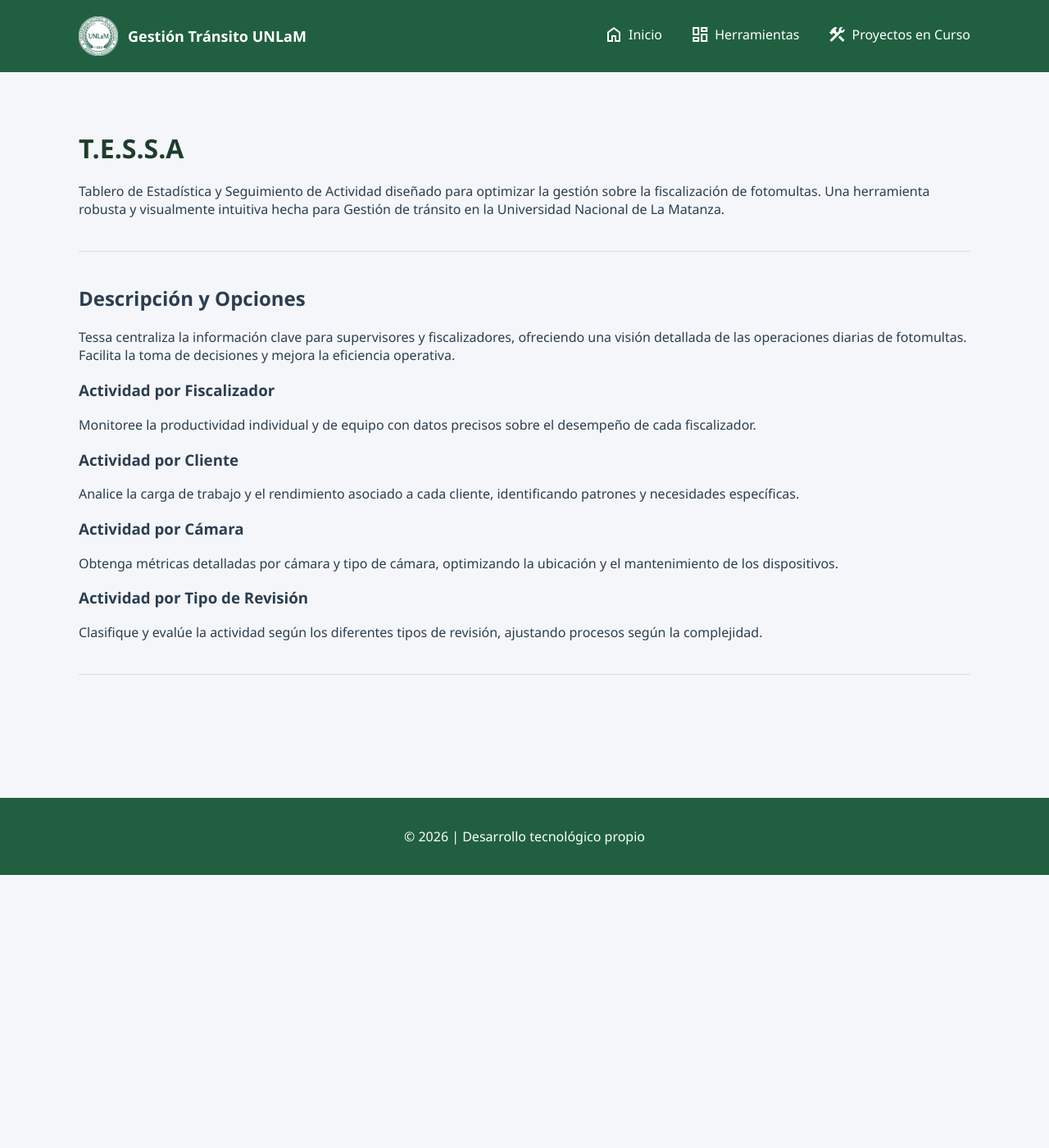
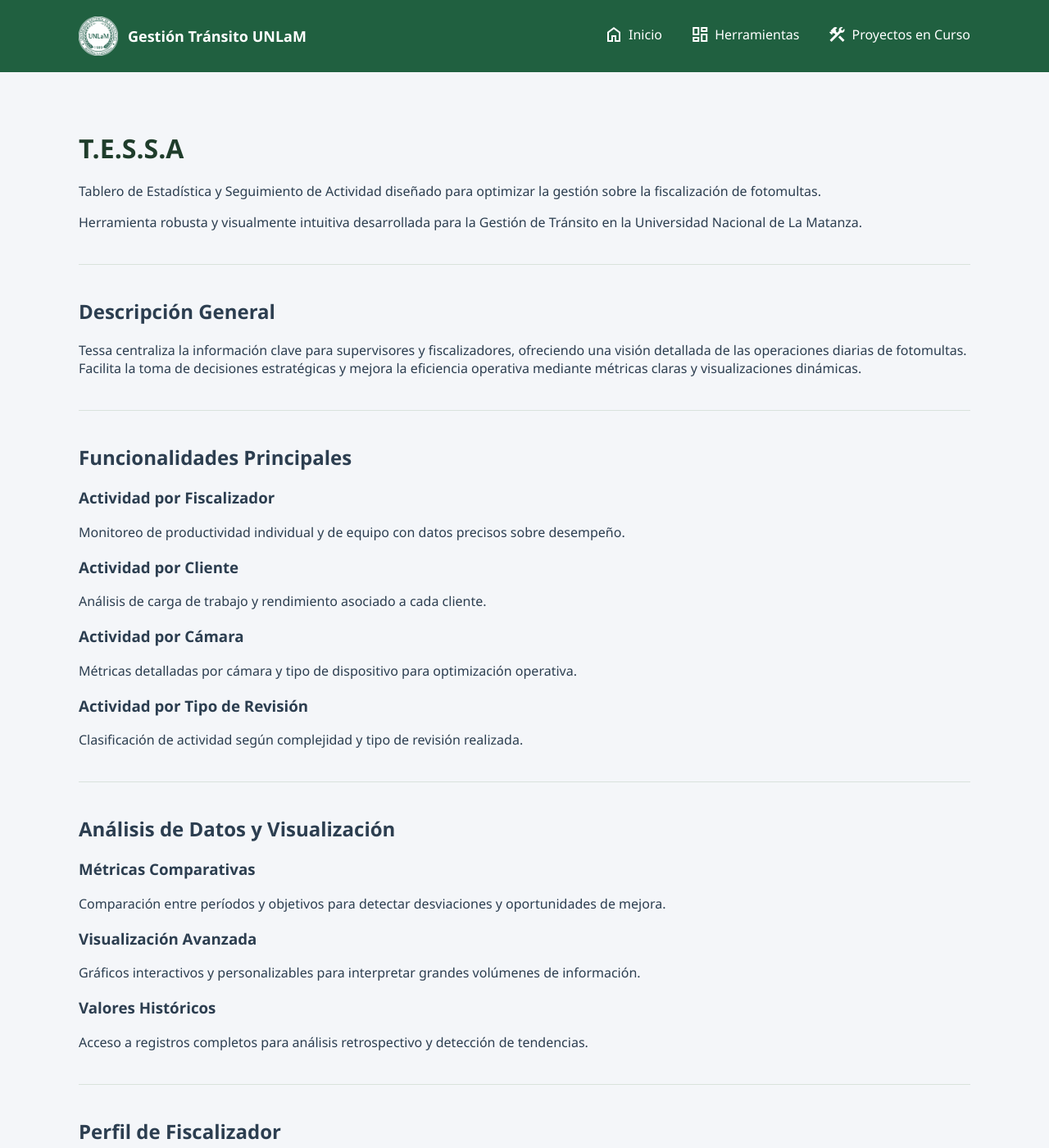
Before and after one commit to LucasVCorrea/lucasvcorrea.github.io, a Jekyll site: the page built from docs/herramientas/tessa.md, in a window 1280 px wide and 1400 px high. Shown: the whole window at 82% size. Built offline with Jekyll 4.4.1, drawn with Linux system fonts in a browser that asks for light colours; our own code applies the rules of GitHub Pages for plain Markdown files; some of the changed text lies outside the part shown.

Commit message:
Revise T.E.S.S.A documentation for clarity and structure
Updated the T.E.S.S.A documentation to enhance structure and clarity, including new sections on functionalities and data analysis.

```diff
--- a/docs/herramientas/tessa.md
+++ b/docs/herramientas/tessa.md
@@ -1,27 +1,102 @@
-# T.E.S.S.A
+---
+layout: default
+title: T.E.S.S.A
+---
 
-Tablero de Estadística y Seguimiento de
-Actividad diseñado para optimizar la gestión sobre la fiscalización de
-fotomultas. Una herramienta robusta y visualmente intuitiva hecha para
-Gestión de tránsito en la Universidad Nacional de La Matanza.
+<div class="tool-hero">
+  <h1>T.E.S.S.A</h1>
+  <p class="tool-subtitle">
+    Tablero de Estadística y Seguimiento de Actividad diseñado para optimizar la gestión sobre la fiscalización de fotomultas.
+  </p>
+  <p>
+    Herramienta robusta y visualmente intuitiva desarrollada para la Gestión de Tránsito en la Universidad Nacional de La Matanza.
+  </p>
+</div>
 
 ---
 
-## Descripción y Opciones
-Tessa centraliza la información clave para supervisores y fiscalizadores, ofreciendo una visión detallada de las operaciones diarias de
-fotomultas. Facilita la toma de decisiones y mejora la eficiencia operativa.
-### Actividad por Fiscalizador
-Monitoree la productividad individual y de equipo con datos
-precisos sobre el desempeño de cada fiscalizador.
-### Actividad por Cliente
-Analice la carga de trabajo y el rendimiento asociado a cada
-cliente, identificando patrones y necesidades específicas.
-### Actividad por Cámara
-Obtenga métricas detalladas por cámara y tipo de cámara,
-optimizando la ubicación y el mantenimiento de los
-dispositivos.
-### Actividad por Tipo de Revisión
-Clasifique y evalúe la actividad según los diferentes tipos de
-revisión, ajustando procesos según la complejidad.
+## Descripción General
+
+<div class="section-block">
+
+Tessa centraliza la información clave para supervisores y fiscalizadores, ofreciendo una visión detallada de las operaciones diarias de fotomultas.
+
+Facilita la toma de decisiones estratégicas y mejora la eficiencia operativa mediante métricas claras y visualizaciones dinámicas.
+
+</div>
 
 ---
+
+## Funcionalidades Principales
+
+<div class="feature-grid">
+
+<div class="feature-item">
+<h3>Actividad por Fiscalizador</h3>
+<p>Monitoreo de productividad individual y de equipo con datos precisos sobre desempeño.</p>
+</div>
+
+<div class="feature-item">
+<h3>Actividad por Cliente</h3>
+<p>Análisis de carga de trabajo y rendimiento asociado a cada cliente.</p>
+</div>
+
+<div class="feature-item">
+<h3>Actividad por Cámara</h3>
+<p>Métricas detalladas por cámara y tipo de dispositivo para optimización operativa.</p>
+</div>
+
+<div class="feature-item">
+<h3>Actividad por Tipo de Revisión</h3>
+<p>Clasificación de actividad según complejidad y tipo de revisión realizada.</p>
+</div>
+
+</div>
+
+---
+
+## Análisis de Datos y Visualización
+
+<div class="section-block">
+
+<h3>Métricas Comparativas</h3>
+<p>Comparación entre períodos y objetivos para detectar desviaciones y oportunidades de mejora.</p>
+
+<h3>Visualización Avanzada</h3>
+<p>Gráficos interactivos y personalizables para interpretar grandes volúmenes de información.</p>
+
+<h3>Valores Históricos</h3>
+<p>Acceso a registros completos para análisis retrospectivo y detección de tendencias.</p>
+
+</div>
+
+---
+
+## Perfil de Fiscalizador
+
+<div class="section-block">
+
+<h3>Actividad Diaria Personal</h3>
+<p>Seguimiento detallado del progreso diario y volumen de revisiones.</p>
+
+<h3>Comparativa de Rendimiento</h3>
+<p>Comparación con promedio del equipo y líderes operativos.</p>
+
+<h3>Desarrollo y Crecimiento</h3>
+<p>Análisis de desempeño individual para mejora continua.</p>
+
+</div>
+
+---
+
+## Vista del Producto
+
+<div class="carousel">
+
+  <div class="slides">
+    <img src="{{ '/assets/img/tessa1.png' | relative_url }}" alt="Dashboard principal">
+    <img src="{{ '/assets/img/tessa2.png' | relative_url }}" alt="Métricas comparativas">
+    <img src="{{ '/assets/img/tessa3.png' | relative_url }}" alt="Perfil fiscalizador">
+  </div>
+
+</div>
```
